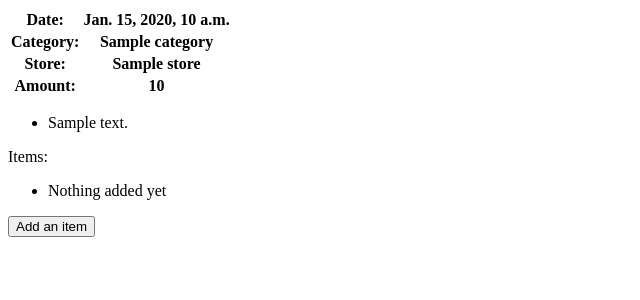
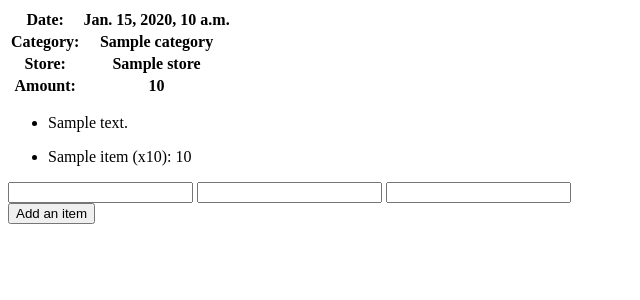
Before and after one commit to yuhsiangliu/Spending-Tracker, a Django app: template app/templates/app/item_list.html in a window 1280 px wide. Shown: the top 300 px of the page, without its empty margins (0-640 px from the left). Run offline with Django 3.2, Linux system fonts and the light colour scheme; the template is opened without the code that fills it: most values are stand-ins (such as "Sample title", 1, 10 or a date in 2020); form fields are guessed from the names that the template uses; lists and menus that the app fills with data are empty.

Commit message:
fixed item_list

```diff
--- a/app/admin.py
+++ b/app/admin.py
@@ -1,8 +1,9 @@
 from django.contrib import admin
-from .models import Entry, Store, Category
+from .models import Entry, Store, Category, Item
 
 # Register your models here.
 
 admin.site.register(Entry)
 admin.site.register(Store)
 admin.site.register(Category)
+admin.site.register(Item)
--- a/app/templates/app/entry_list.html
+++ b/app/templates/app/entry_list.html
@@ -67,7 +67,7 @@
 		<div class="col-md-4">
 			<div>
 				{% if entry_clicked %}
-					{% include "app/item_list.html" with entry=opened_entry %}
+					{% include "app/item_list.html" with entry=opened_entry form=add_item_form%}
 				{% endif %}
 			</div>
 		</div>
@@ -83,7 +83,7 @@
         		<button type="button" class="btn-close" data-bs-dismiss="modal" aria-label="Close"></button>
       		</div>
       		<div class="modal-body">
-        		{%  include "app/add_entry.html" with form=form form_c=form_c from_s=form_s %}
+        		{%  include "app/add_entry.html" with form=form form_c=form_c form_s=form_s %}
       		</div>
     	</div>
   	</div>
--- a/app/templates/app/item_list.html
+++ b/app/templates/app/item_list.html
@@ -24,12 +24,25 @@
     <li class="list-group-item">{% if entry.note %}{{entry.note}}{% endif %}</li>
   	</ul>
   	<div class="card-body">
-		Items:
+		{% if entry.item_set.all %}
 		<ul>
-			<li>Nothing added yet</li>
+			{% for item in entry.item_set.all %}
+			<li>{{ item.name }} (x{{ item.amount }}): {{ item.price }}</li>
+			{% endfor %}
 		</ul>
-		<button type="button" class="btn btn-outline-dark btn-sm" data-bs-toggle="modal" data-bs-target="#add-item">
-			Add an item
-		</button>
+		{% else %}
+		<p>No item added yet</p>
+		{% endif %}
+		<form method="POST">
+			{% csrf_token %}
+			<div class="input-group mb-3">
+				{{ form.name }}
+				{{ form.amount }}
+				{{ form.price }}
+				<button type="submit" class="btn btn-outline-dark btn-sm" name="add-item">
+					Add an item
+				</button>
+			</div>
+		</form>
     </div>
 </div>
```
Also changed, not shown: app/forms.py (+6 -1 lines), app/views.py (+16 -8 lines).
